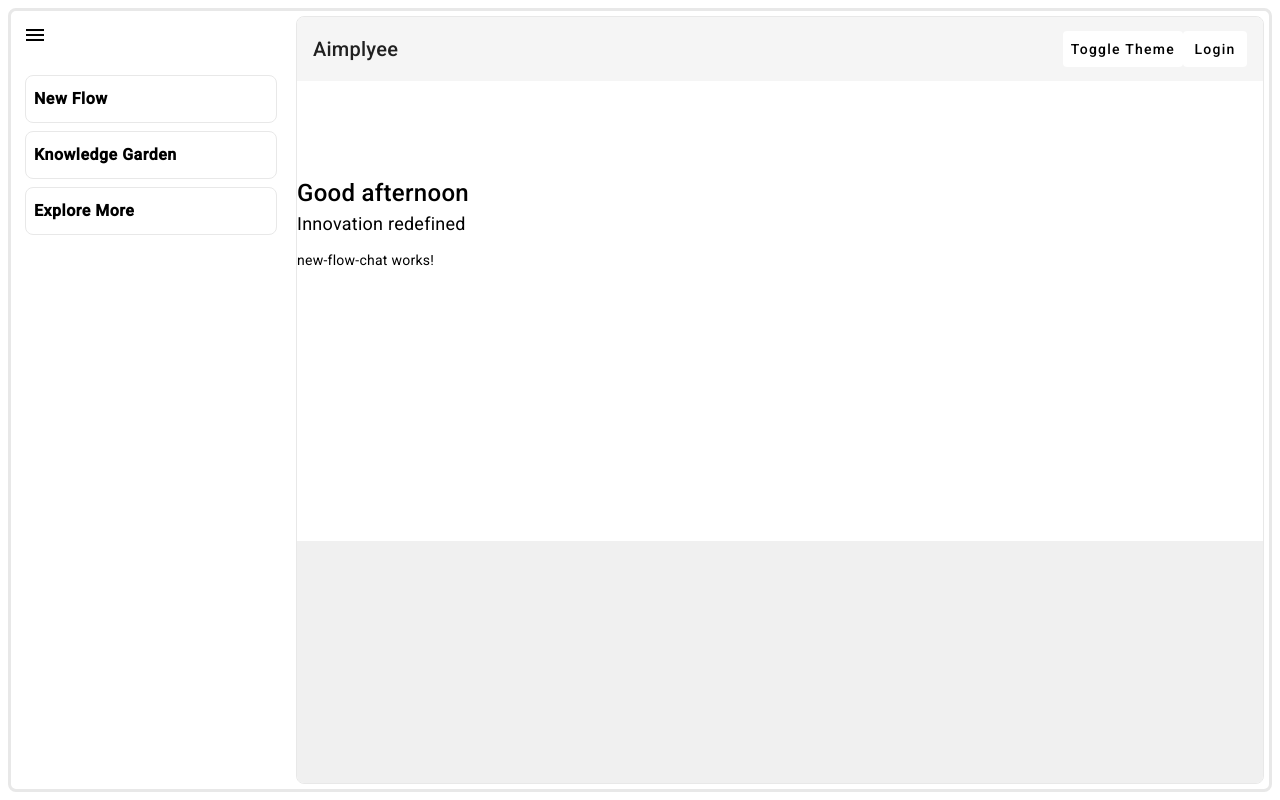
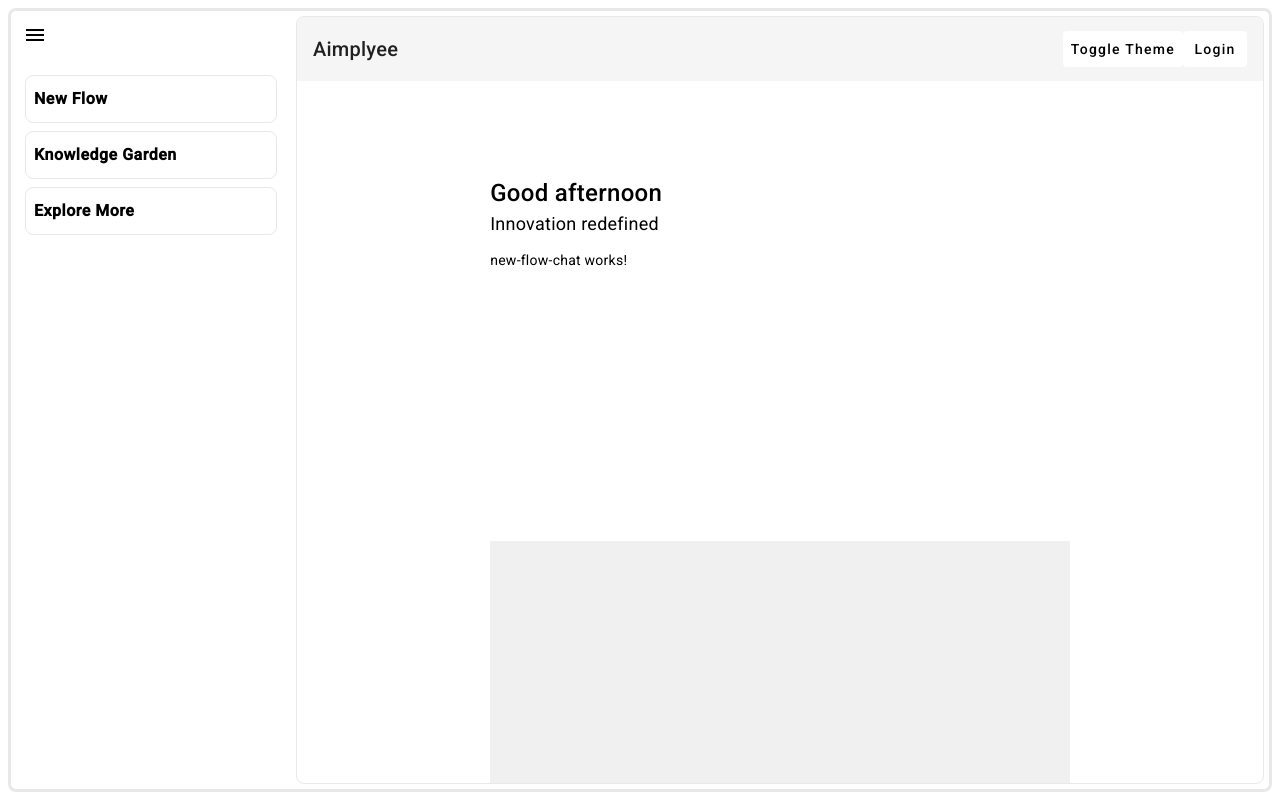
Before and after one commit to InspiroTechnology/aimployee, an Angular app: page /new-flow in a window 1280 px wide. Built offline with nearby package versions, Linux system fonts and the light colour scheme.

Commit message:
Update dashboard-new-flow container width and center alignment

```diff
--- a/src/app/features/dashboard/dashboard-new-flow/dashboard-new-flow.component.scss
+++ b/src/app/features/dashboard/dashboard-new-flow/dashboard-new-flow.component.scss
@@ -1,8 +1,10 @@
 .dashboard-new-flow-container {
   display: flex;
   flex-direction: column;
-  width: 100%;
+  width: 60%;
   height: 100%;
+  margin: 0 auto; // Centers the container horizontally
+
 }
 
 .top-section {
```
